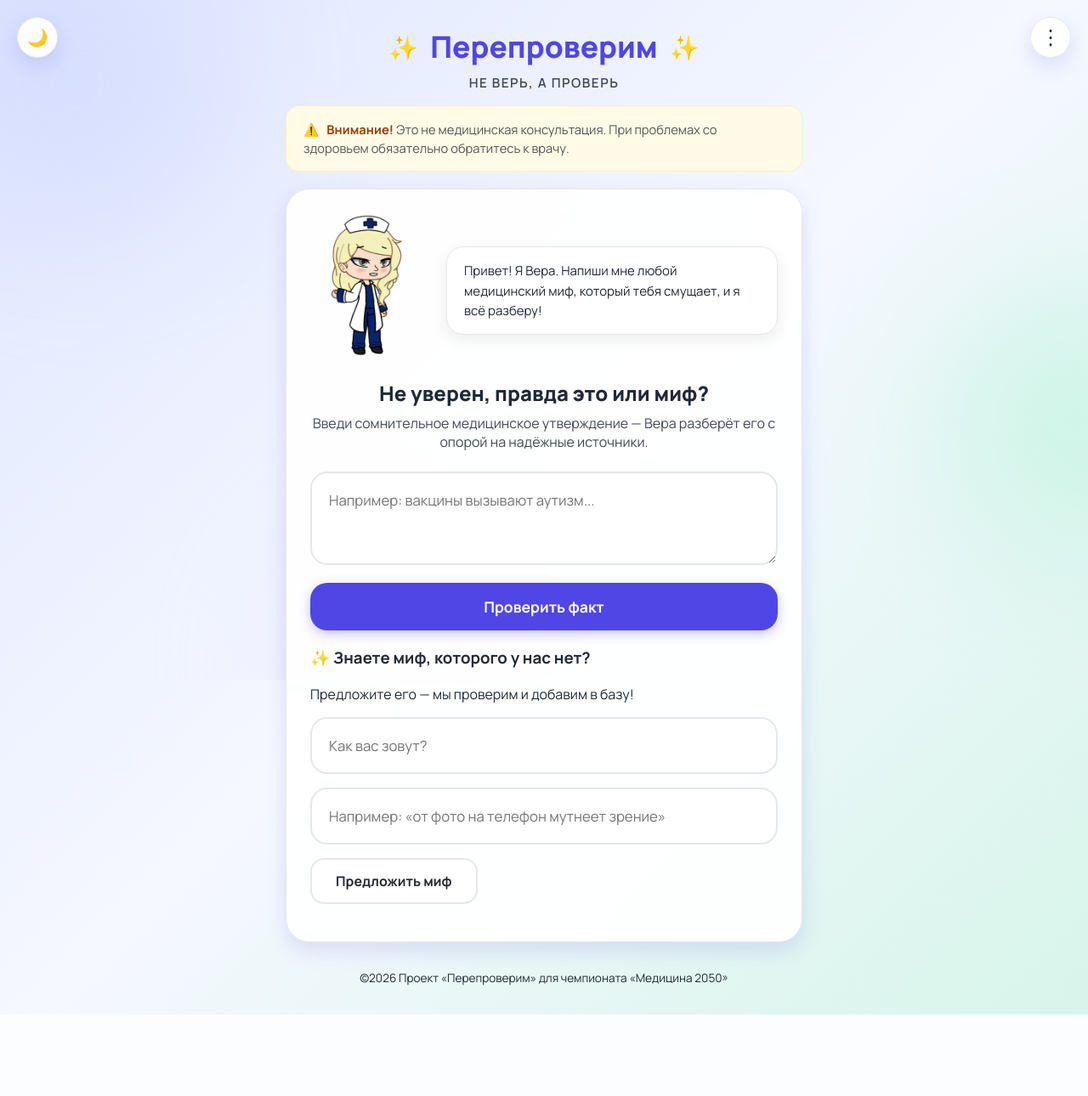
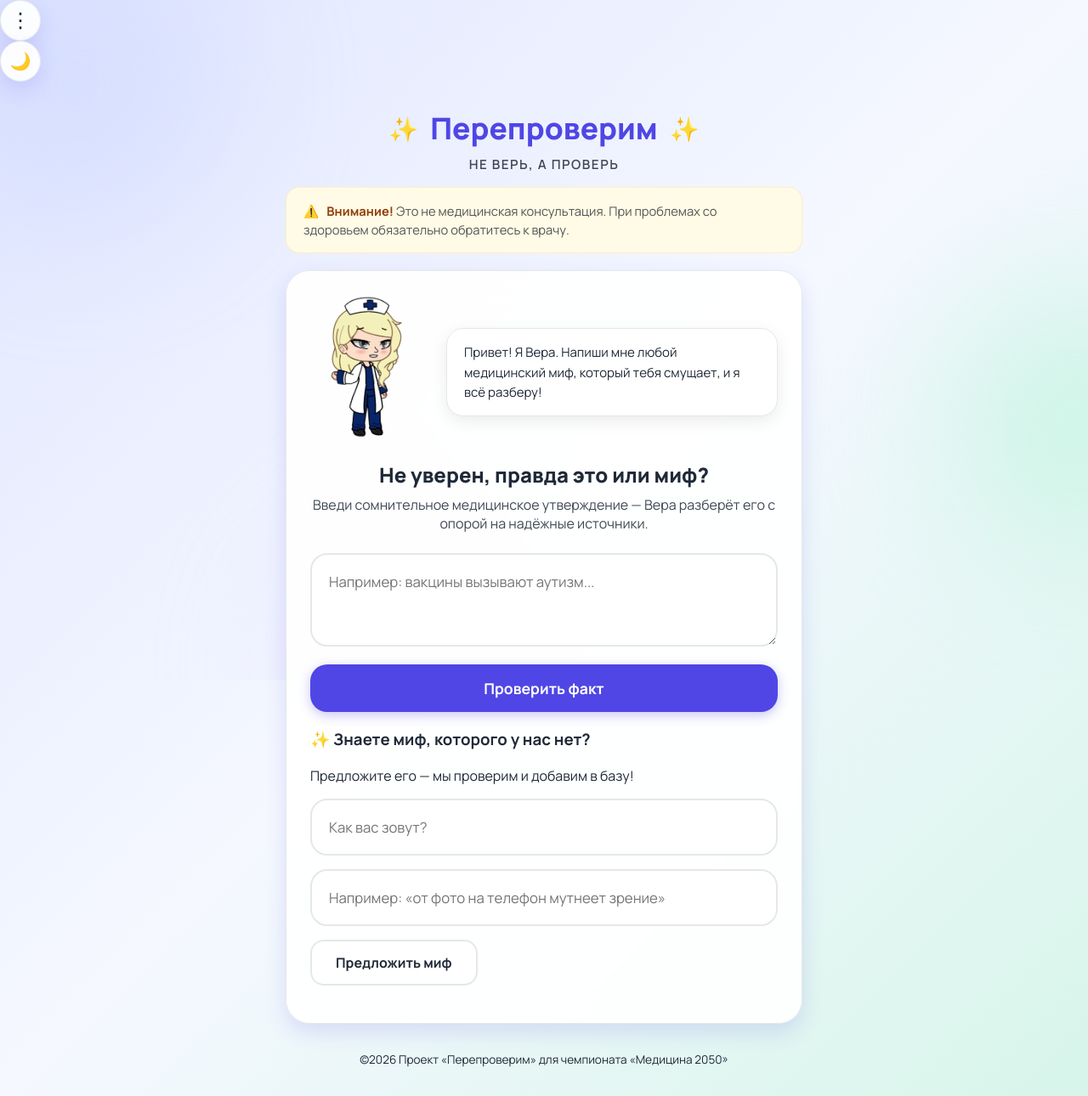
Before and after one commit to mododel4562813/my-gigachat-app, a Python web app: template templates/index.html in a window 1280 px wide. Shown: the whole page at 85% size. Before the commit the page ends 1194 px from the top, so only its background shows below. Run offline with Jinja, Linux system fonts and the light colour scheme; the template is opened without the code that fills it, so the values that code supplies are empty.

Commit message:
Update style.css

```diff
--- a/static/style.css
+++ b/static/style.css
@@ -1,8 +1,7 @@
 /* ============================================================
-   style.css — Полный стиль для «Перепроверим»
+   style.css — Полный стиль для «Перепроверим» (Обновленная версия)
    ============================================================ */
 
-/* --- Переменные и сброс --- */
 :root {
     --bg-gradient-light: linear-gradient(135deg, #e0e6ff 0%, #f5f8ff 50%, #d7f5ea 100%);
     --bg-gradient-dark: linear-gradient(135deg, #171a2b 0%, #1e2135 50%, #16241f 100%);
@@ -63,6 +62,8 @@ body {
     color: var(--text);
     min-height: 100vh;
     transition: background 0.4s, color 0.3s;
+    display: flex;
+    flex-direction: column;
 }
 
 /* --- Декоративные пузыри --- */
@@ -94,6 +95,9 @@ body {
     max-width: 640px;
     margin: 0 auto;
     padding: 0 16px;
+    width: 100%;
+    position: relative;
+    z-index: 10;
 }
 
 header {
@@ -157,9 +161,10 @@ body.dark .disclaimer strong { color: #FBBF24; }
     padding: 28px;
     box-shadow: var(--shadow);
     transition: all 0.4s;
+    position: relative;
 }
 
-/* Логика вкладок: скрываем все, показываем только active */
+/* Логика вкладок */
 .tab-panel { display: none; }
 .tab-panel.active { display: block; animation: tabIn 0.3s ease; }
 @keyframes tabIn {
@@ -340,39 +345,23 @@ body.dark .verdict-badge.sporno  { background: rgba(245, 158, 11, 0.25); color:
 .heart:hover  { transform: scale(1.3); opacity: 0.8; }
 .heart.active { opacity: 1; transform: scale(1.25); color: #ef4444; }
 
-/* Меню вкладок */
-.menu {
-    position: fixed;
-    top: 20px;
-    right: 20px;
-    z-index: 100;
-    background: var(--card-bg);
-    backdrop-filter: blur(16px);
-    border: 1px solid var(--border);
-    border-radius: 16px;
-    padding: 10px;
-    display: none; /* Скрыто по умолчанию */
-    box-shadow: var(--shadow);
-    width: 240px;
+/* ============================================================
+   МЕНЮ И КНОПКИ (ИСПРАВЛЕНО)
+   ============================================================ */
+
+/* Контейнер для кнопок в шапке */
+.header-controls {
+    display: flex;
+    justify-content: space-between;
+    align-items: center;
+    margin-bottom: 20px;
+    position: relative;
+    z-index: 20;
 }
-.menu.open { display: block; }
-.menu a {
-    display: block;
-    padding: 12px;
-    color: var(--text);
-    text-decoration: none;
-    border-radius: 12px;
-    margin-bottom: 4px;
-    transition: background 0.2s;
-}
-.menu a:hover { background: var(--accent-soft, rgba(79, 70, 229, 0.1)); }
-.menu a.active { background: var(--accent); color: white; }
 
+/* Меню (Слева) */
 .menu-btn {
-    position: fixed;
-    top: 20px;
-    right: 20px;
-    z-index: 100;
+    position: static; /* Убираем фиксированное позиционирование */
     background: var(--card-bg);
     backdrop-filter: blur(16px);
     border: 1px solid var(--border);
@@ -386,12 +375,47 @@ body.dark .verdict-badge.sporno  { background: rgba(245, 158, 11, 0.25); color:
     font-size: 24px;
     color: var(--text);
     box-shadow: var(--shadow);
+    transition: transform 0.2s;
 }
+.menu-btn:hover { transform: scale(1.05); }
+
+.menu {
+    position: absolute;
+    top: 68px; /* Отступ от кнопки */
+    left: 0;
+    z-index: 1000;
+    background: var(--card-bg);
+    backdrop-filter: blur(16px);
+    border: 1px solid var(--border);
+    border-radius: 16px;
+    padding: 10px;
+    display: none; /* Скрыто по умолчанию */
+    box-shadow: var(--shadow);
+    width: 240px;
+    transform-origin: top left;
+    animation: menuSlide 0.2s ease;
+}
+@keyframes menuSlide {
+    from { opacity: 0; transform: scale(0.95) translateY(-10px); }
+    to { opacity: 1; transform: scale(1) translateY(0); }
+}
+.menu.open { display: block; }
+
+.menu a {
+    display: block;
+    padding: 12px;
+    color: var(--text);
+    text-decoration: none;
+    border-radius: 12px;
+    margin-bottom: 4px;
+    transition: background 0.2s;
+}
+.menu a:hover { background: var(--accent-soft, rgba(79, 70, 229, 0.1)); }
+.menu a.active { background: var(--accent); color: white; }
+
+/* Тема (Справа) */
 .theme-btn {
-    position: fixed;
-    top: 20px;
-    left: 20px;
-    z-index: 100;
+    position: static; /* Убираем фиксированное позиционирование */
     background: var(--card-bg);
     backdrop-filter: blur(16px);
     border: 1px solid var(--border);
@@ -405,7 +429,9 @@ body.dark .verdict-badge.sporno  { background: rgba(245, 158, 11, 0.25); color:
     font-size: 20px;
     color: var(--text);
     box-shadow: var(--shadow);
+    transition: transform 0.2s;
 }
+.theme-btn:hover { transform: scale(1.05); }
 
 /* --- Вспомогательные классы --- */
 .hidden { display: none !important; }
```
